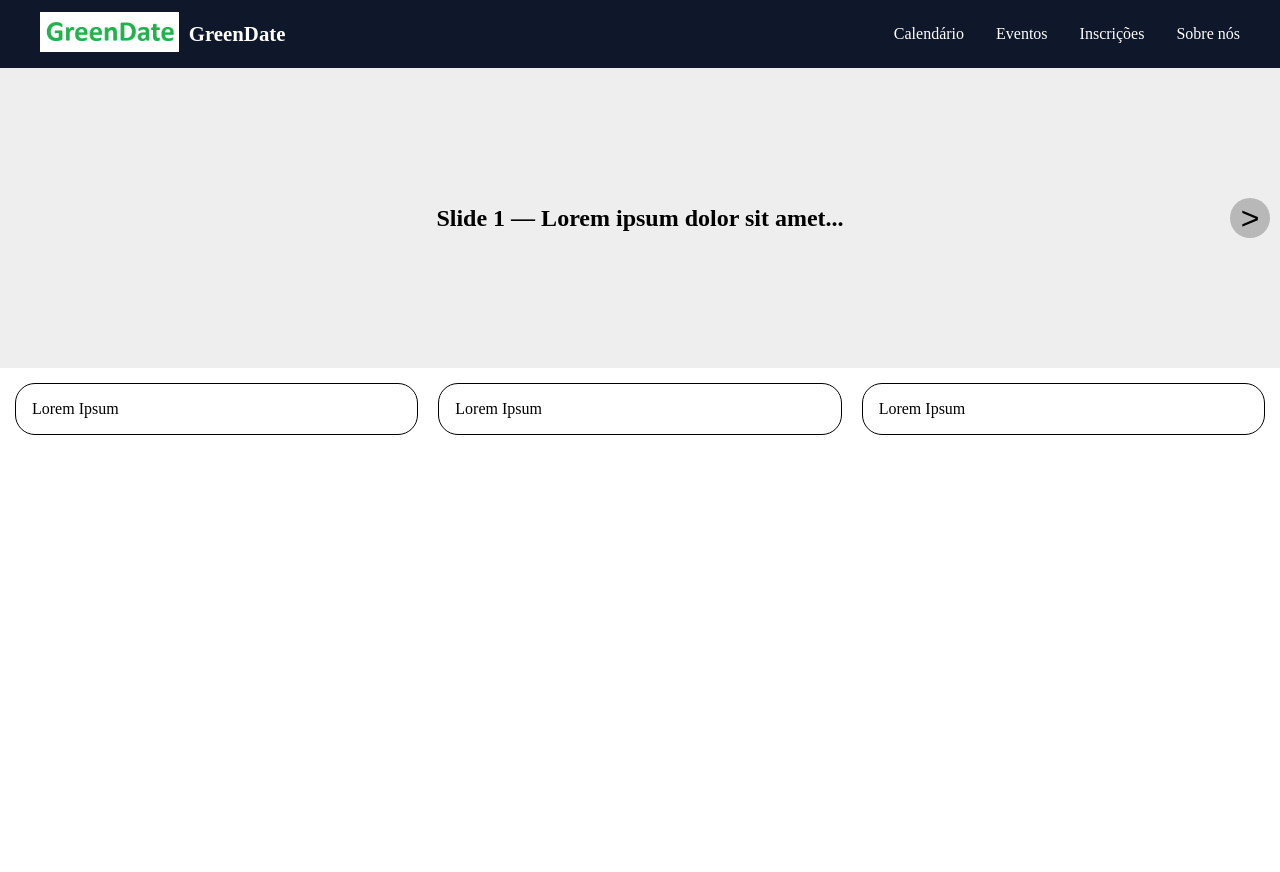
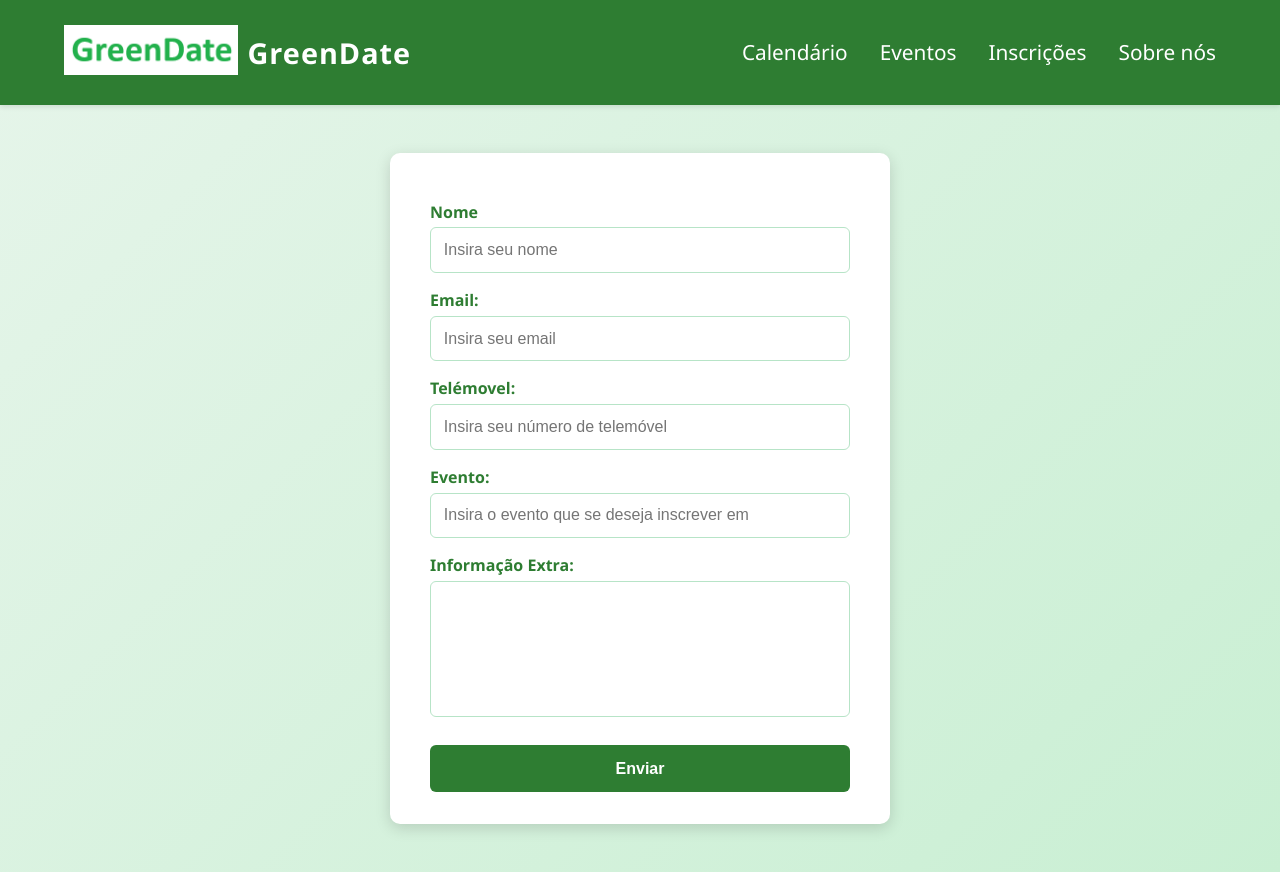
Before and after one commit to TorneiraCromada/Projeto-IPW, a plain HTML site: page incricoes.html in a window 1280 px wide. Before the commit the page ends 800 px from the top, so only its background shows below. Drawn offline with Linux system fonts and the light colour scheme.

Commit message:
inscricoes.html e inscricoes.css feito, cabeçalho alterado

```diff
--- a/css/css.css
+++ b/css/css.css
@@ -6,7 +6,7 @@
 }
 
 header {
-  background-color: #0f172a;
+  background-color: #2e7d32;
   color: white;
   padding: 0.75rem 2rem;
   box-shadow: 0 2px 5px rgba(0, 0, 0, 0.1);
@@ -16,8 +16,7 @@ header {
   display: flex;
   align-items: center;
   justify-content: space-between;
-  max-width: 1200px;
-  margin: 0 auto;
+  padding: 0.8rem 2rem;
 }
 
 
@@ -28,12 +27,13 @@ header {
 }
 
 .logo img {
-  height: 40px;
+  height: 50px;
 }
 
 .logo h1 {
-  font-size: 1.3rem;
+  font-size: 1.8rem;
   font-weight: 600;
+  letter-spacing: 1px;
 }
 
 
@@ -43,21 +43,30 @@ header {
   gap: 2rem;
 }
 
-.nav-links a {
+.nav-links li a {
   text-decoration: none;
   color: white;
+  font-size: 1.3rem;
   font-weight: 500;
   transition: color 0.2s ease-in-out;
 }
 
 .nav-links a:hover {
-  color: #38bdf8;
+  color: #a6d6a7;
+  border-bottom: 2px solid #a5d6a7
 }
 
 
 @media (max-width: 768px) {
+  .navbar {
+    flex-direction: column;
+    text-align: center;
+    gap: 0.5rem;
+  }
+
   .nav-links {
-  display: none;
+  flex-direction: column;
+  gap: 0.8rem;
   }
 }
 
--- /dev/null
+++ b/css/inscricoes.css
@@ -0,0 +1,72 @@
+
+body {
+    margin: 0;
+    padding: 0;
+    font-family: "Poppins", "Segoe UI", sans-serif;
+    background: linear-gradient(135deg, #e6f5ea, #c9efd3);
+    color: #2d2d2d;
+}
+
+.form-container {
+    display: flex;
+    justify-content: center;
+    align-items: center;
+    padding: 3rem 1rem;
+}
+
+.formulario {
+    background-color: #ffffff;
+    border-radius: 10px;
+    padding: 2rem 2.5rem;
+    box-shadow: 0 4px 15px rgba(0,0,0,0.15);
+    max-width: 500px;
+    width: 100%;
+    display: flex;
+    flex-direction: column;
+}
+
+.formulario label {
+    font-weight: 600;
+    color: #2e7d32;
+    margin-top: 1rem;
+}
+
+.formulario input,
+.formulario textarea {
+    margin-top: 0.3rem;
+    padding: 0.8rem;
+    border: 1.5px solid #b7e4c7;
+    border-radius: 6px;
+    font-size: 1rem;
+    outline: none;
+    background-color: #ffffff;
+    resize: none;
+}
+
+.formulario input:focus,
+.formulario input:focus {
+    border-color: #2e7d32;
+    box-shadow: 0 0 6px rgb(46, 125, 50)
+}
+
+.formulario button {
+    margin-top: 1.8rem;
+    background-color: #2e7d32;
+    color: white;
+    border: none;
+    padding: 0.9rem;
+    border-radius: 6px;
+    font-size: 1rem;
+    font-weight: 600;
+    cursor: pointer;
+}
+
+.formulario button:hover {
+    background-color: #388e3c;
+}
+
+ @media (max-width: 600px){
+    .formulaio {
+        padding: 1.5rem;
+    }
+ }
--- a/incricoes.html
+++ b/incricoes.html
@@ -6,6 +6,7 @@
         <meta charset="utf-8">
         <meta name="viewport" content="width=device-width, initial-scale=1" />
         <link rel="stylesheet" href="css/css.css">
+        <link rel="stylesheet" href="css/inscricoes.css">
     </head>
     <header>
         <div class="navbar">
@@ -17,75 +18,37 @@
             </div>
             <nav>
                 <ul class="nav-links">
-                    <li><a href="teste.html">Calendário</a></li>
-                    <li><a href="pagina2.html">Eventos</a></li>
-                    <li><a href="pagina3.html">Inscrições</a></li>
-                    <li><a href="pagina4.html">Sobre nós</a></li>
+                    <li><a href="calendario.html">Calendário</a></li>
+                    <li><a href="eventos.html">Eventos</a></li>
+                    <li><a href="incricoes.html">Inscrições</a></li>
+                    <li><a href="sobrenos.html">Sobre nós</a></li>
                 </ul>
             </nav>
         </div>
     </header>
     <body>
-      <div class="carousel">
-        <button class="prev hidden"><</button>
-        <ul>
-            <li><h2>Slide 1 — Lorem ipsum dolor sit amet...</h2></li>
-            <li><h2>Slide 2 — Lorem ipsum dolor sit amet...</h2></li>
-            <li><h2>Slide 3 — Lorem ipsum dolor sit amet...</h2></li>
-            <li><h2>Slide 4 — Lorem ipsum dolor sit amet...</h2></li>
-        </ul>
-        <button class="next"> ></button>
-    </div>
-    <div class="artigoConteiner">
-        <article class="artigo1">
-            <p>Lorem Ipsum</p>
-        </article>
-        <article class="artigo1">
-            <p>Lorem Ipsum</p>
-        </article>
-        <article class="artigo1">
-            <p>Lorem Ipsum</p>
-        </article>
+    <div class="form-container">
+        <form class="formulario">
+            <label for="name">Nome</label>
+            <input type="text" name="name" id="name" placeholder="Insira seu nome">
+
+            <label for="email">Email:</label>
+            <input type="email" name="email" id="email" placeholder="Insira seu email">
+
+            <label for="tlm">Telémovel:</label>
+            <input type="tel" name="tlm" id="tlm" placeholder="Insira seu número de telemóvel">
+
+            <label for="evento">Evento:</label>
+            <input type="text" name="evento" id="evento" placeholder="Insira o evento que se deseja inscrever em">
+
+            <label for="info">Informação Extra:</label>
+            <textarea rows="6" cols="50" name="info" id="info"></textarea>
+
+            <button type="submit">Enviar</button>
+        </form>
     </div>
     </body>
     <footer>
 
     </footer>
 </html>
-<script>
-    const carousel = document.querySelector('.carousel ul');
-    const slides = document.querySelectorAll('.carousel li');
-    const btnPrev = document.querySelector('.carousel .hidden');
-    const btnNext = document.querySelector('.carousel .next');
-    let index = 0;
-
-    function showSlide(i) {
-    index = Math.max(0, Math.min(i, slides.length - 1));
-    carousel.scrollTo({
-        left: slides[index].offsetLeft,
-        behavior: 'smooth'
-    });
-    updateButtons();
-    }
-
-    function updateButtons() {
-
-    if (index === 0) {
-        btnPrev.classList.add('hidden');
-    } else {
-        btnPrev.classList.remove('hidden');
-    }
-
-    if (index === slides.length - 1) {
-        btnNext.classList.add('hidden');
-    } else {
-        btnNext.classList.remove('hidden');
-    }
-    }
-
-    btnPrev.addEventListener('click', () => showSlide(index - 1));
-    btnNext.addEventListener('click', () => showSlide(index + 1));
-
-
-    updateButtons();
-</script>
```
Also changed, not shown: calendario.html (+87 -22 lines), eventos.html (+4 -4 lines), index.html (+4 -4 lines), sobrenos.html (+4 -4 lines).
